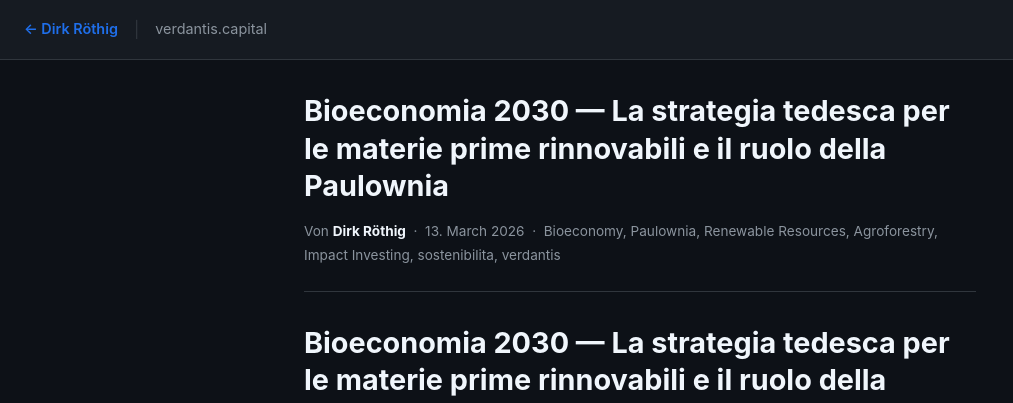
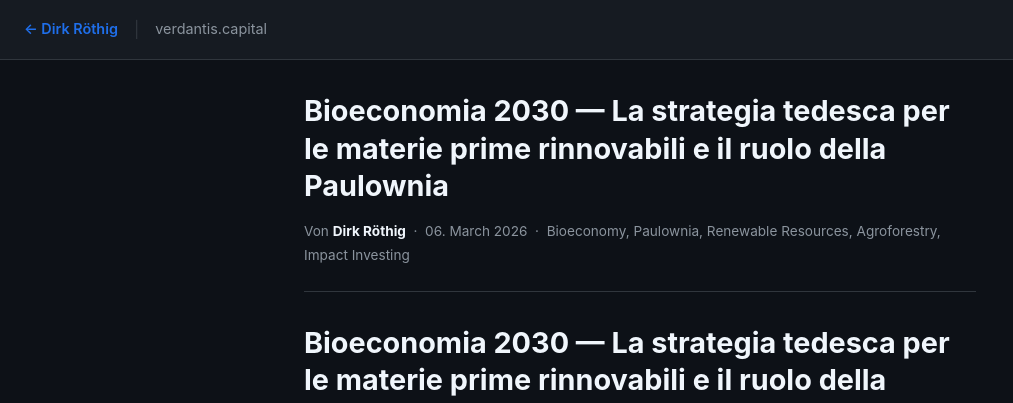
Before and after one commit to GaudianVivere/GaudianVivere.github.io, a Jekyll site: the page built from _posts/2026-03-13-artikel-40-it.md, in a window 1280 px wide and 900 px high. Shown: the top 403 px of the window, without its empty margins (0-1013 px from the left). Built offline with Jekyll 4.4.1, drawn with Linux system fonts in a browser that asks for light colours; some of the changed text lies outside the part shown.

Commit message:
Update 2026-03-13-artikel-40-it.md

```diff
--- a/_posts/2026-03-13-artikel-40-it.md
+++ b/_posts/2026-03-13-artikel-40-it.md
@@ -1,13 +1,10 @@
 ---
-layout: post
 title: "Bioeconomia 2030 — La strategia tedesca per le materie prime rinnovabili e il ruolo della Paulownia"
-date: 2026-03-13
-categories: [sostenibilita]
-tags: ["Bioeconomy", "Paulownia", "Renewable Resources", "Agroforestry", "Impact Investing", "sostenibilita", "verdantis"]
-author: "Dirk Roethig, CEO, VERDANTIS Impact Capital"
-lang: it
-published: true
 description: "Dirk Röthig e VERDANTIS Impact Capital analizzano la Strategia Nazionale di Bioeconomia della Germania per il 2030 e il potenziale dell'agroforesteria con Paulownia come investimento ad impatto."
+tags: [Bioeconomy, Paulownia, Renewable Resources, Agroforestry, Impact Investing]
+series: "Bioökonomie & Nachhaltigkeit"
+author: Dirk Röthig
+date: 2026-03-06
 ---
 
 <script type="application/ld+json">
```
